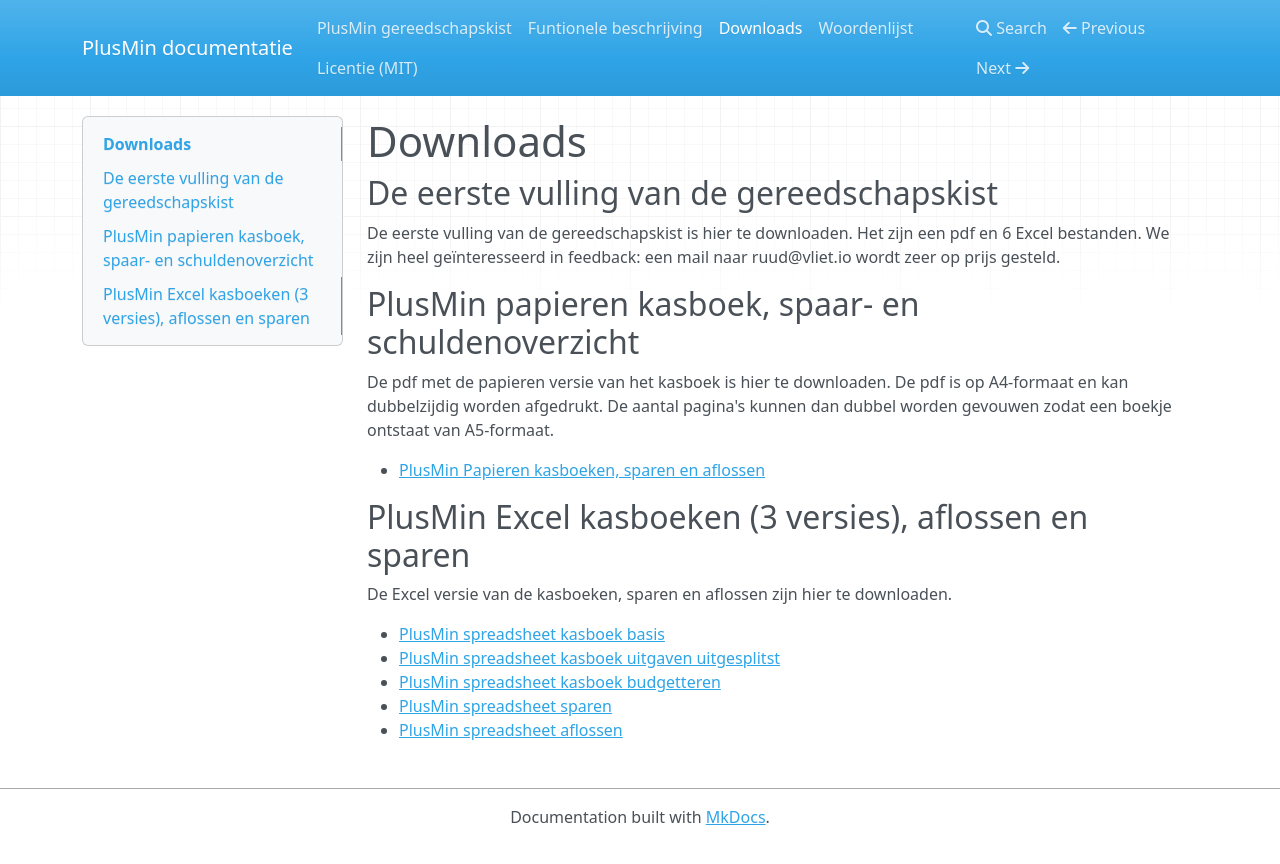
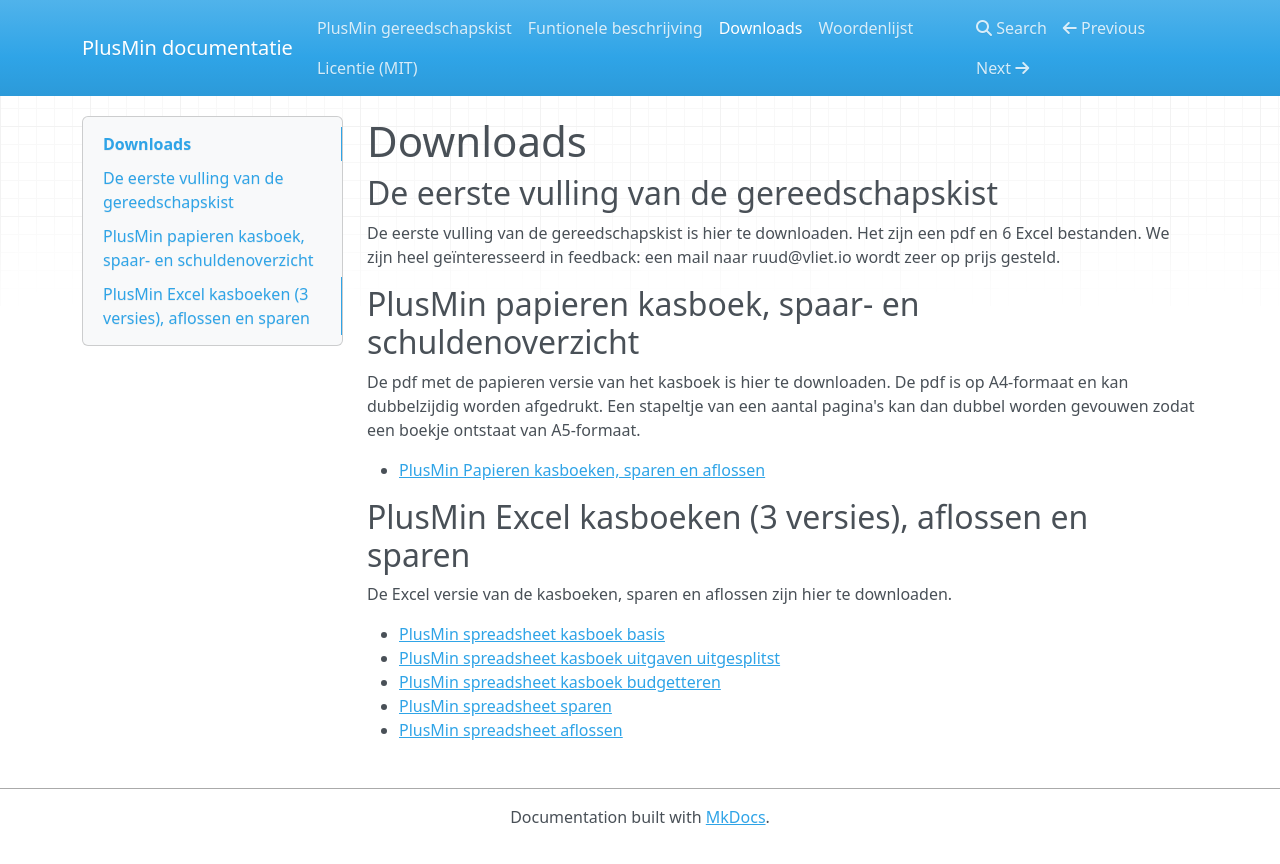
Before and after one commit to plusminapp/pm-docs, an MkDocs documentation site: the page built from docs/7-downloads.md, in a window 1280 px wide. Shown: the top 864 px of the page. Built offline with MkDocs 1.6.1, drawn with Linux system fonts in a browser that asks for light colours; nearby versions of some CDN libraries.

Commit message:
tekstuele verbeteringen

```diff
--- a/docs/7-downloads.md
+++ b/docs/7-downloads.md
@@ -8,7 +8,8 @@ geïnteresseerd in feedback: een mail naar ruud@vliet.io wordt zeer op prijs ges
 ## PlusMin papieren kasboek, spaar- en schuldenoverzicht
 
 De pdf met de papieren versie van het kasboek is hier te downloaden. De pdf is op A4-formaat en kan dubbelzijdig worden
-afgedrukt. De aantal pagina's kunnen dan dubbel worden gevouwen zodat een boekje ontstaat van A5-formaat.
+afgedrukt. Een stapeltje van een aantal pagina's kan dan dubbel worden gevouwen zodat een boekje ontstaat van
+A5-formaat.
 
 - <a href="/downloads/PlusMin_Papier_2xA5_compleet_v1.0.pdf" download="PlusMin_Papier_2xA5_compleet_v1.0.pdf" target="_blank">
   PlusMin Papieren kasboeken, sparen en aflossen</a>
```
Also changed, not shown: docs/index.md (+6 -4 lines).
